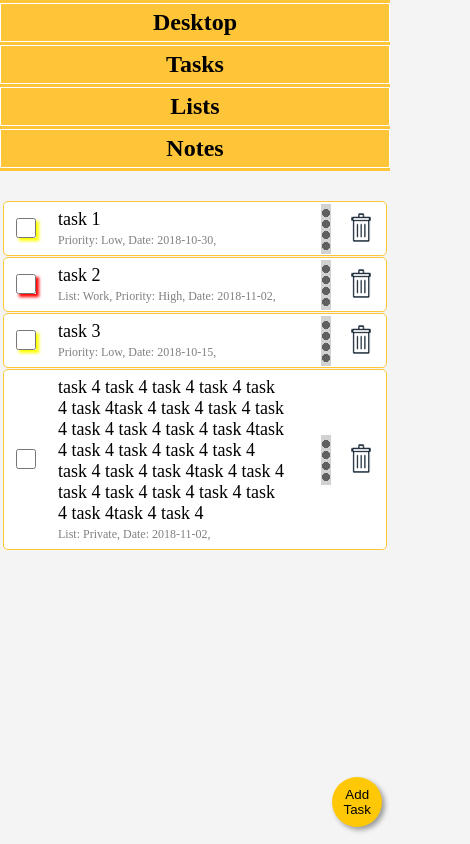
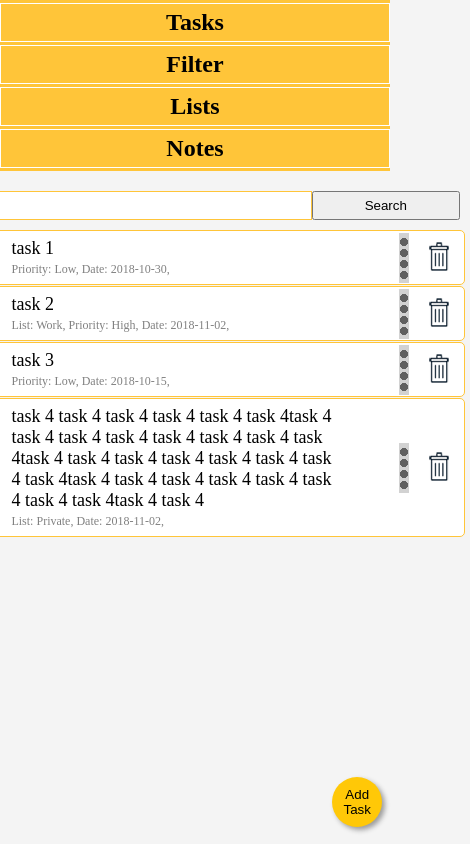
Before and after one commit to JoannaLigenza/Todo-List-React-Redux, a React (Create React App) app: page / in a window 390 px wide. Shown: the whole page, 470 px wide, since content can reach past the window. Built offline with nearby package versions, Linux system fonts and the light colour scheme.

Commit message:
task-list ans css changed

```diff
--- a/src/Add-task.js
+++ b/src/Add-task.js
@@ -2,7 +2,7 @@ import React, {Component} from 'react';
 import { connect } from 'react-redux';
 
 class AddTask extends Component {
-    state = { task: "Add new task", id: 5, list: "Default", date:"", time: "", priority: "None", color: "" }
+    state = { task: "Add new task", id: 5, list: "Default", date:"", time: "", priority: "None", color: "", moveTaskStyle: false }
     handleChange = (e) => {
         this.setState( {task: e.target.value} );
     };
@@ -17,7 +17,7 @@ class AddTask extends Component {
     addTask = (e) => {
         let id = this.state.id+1;
         this.setState( {id: id})
-        this.props.addTask(this.state.task, this.state.id, this.state.list, this.state.date, this.state.time, this.state.priority, this.state.color);
+        this.props.addTask(this.state.task, this.state.id, this.state.list, this.state.date, this.state.time, this.state.priority, this.state.color, this.state.moveTaskStyle);
         this.setState( {task: "", date: ""})
     };
     selectChange = (e) => {
@@ -109,7 +109,7 @@ const mapStateToProps = (state) => {            // state is form redux store (fr
 // Whenever addTask function is called, dispatch is running
 const mapDispatchToPost = (dispatch) => {
     return {
-        addTask: (task, id, list, date, time, priority, color) => { dispatch( { type: 'ADD_TASK', task: {task: task, id: id, checked: false, edit: false, list: list, date: date, time: time, priority: priority, color: color}} ) },
+        addTask: (task, id, list, date, time, priority, color, style) => { dispatch( { type: 'ADD_TASK', task: {task: task, id: id, checked: false, edit: false, list: list, date: date, time: time, priority: priority, color: color, moveTaskStyle: style}} ) },
         hideAddNewTask: () => { dispatch( {type: 'HIDE_ADD_TASK_AREA'} ) }
     }
 }
--- /dev/null
+++ b/src/Search.js
@@ -0,0 +1,50 @@
+import React, {Component} from 'react';
+import { connect } from 'react-redux';
+
+class Search extends Component {
+    state = { search: "", value: this.props.defaultValue}
+
+    handleChange = (e) => {
+        this.setState( {search: e.target.value} )
+    }
+
+    defaultValue = () => {
+       // console.log(" this.props.filter.searchText ",  this.props.filter.searchText)
+       // return this.props.filter.searchText
+    }
+
+    // handleSearch = () => {
+    //     //console.log("this.state.search ", this.state.search)
+    //     return this.state.search
+    // }
+
+    render() {
+
+        return (
+        <div id="search-area">
+            <input type="search" id="search-input" defaultValue={this.props.filter.searchText} onChange={this.handleChange}></input>
+            <button id="search-button" onClick={ () => {this.props.handleSearch(this.state.search); this.defaultValue()} }>Search</button>
+        </div>
+    )
+    }
+}
+
+
+
+
+
+const mapStateToProps = (state) => {            // state is form redux store (from imported connect)
+    return {
+        tasks: state.tasks,
+        filter: state.filter
+    }
+}
+
+// const mapDispatchToPost = (dispatch) => {
+//     return {
+//         filterTasks: (filter, value) => { dispatch( {type: 'FILTER_TASKS', filter: filter, value: value} ) },
+//         //deleteAllTasks: () => { dispatch( {type: 'DELETE_All_TASKS'} ) }
+//     }
+// }
+
+export default connect(mapStateToProps)(Search);
--- a/src/TaskList.js
+++ b/src/TaskList.js
@@ -3,9 +3,18 @@ import { connect } from 'react-redux';
 import AddTaskDiv from './AddTaskDiv.js';
 import EditTask from './Edit-task.js';
 import AddListDiv from './AddListDiv.js';
+import Search from './Search.js';
 
 class TaskList extends Component {
-    state = { tasks: this.props.tasks }
+    state = { tasks: this.props.tasks, searchText: this.props.filter.searchText }
+
+    // handleSearch = (searchText) => {
+    //         console.log("wcisniety")
+    //         console.log("searchText ", searchText)
+    //         // const searching = this.props.tasks.filter(task => {
+    //             // filtrowanie zadan
+    //         // })
+    //     }
 
     render() {
 
@@ -38,7 +47,7 @@ class TaskList extends Component {
             e.preventDefault();
             e.stopPropagation();
             e.dataTransfer.dropEffect = 'move';
-            const newTasks = this.state.tasks.map( task => {
+            const newTasks = this.props.tasks.map( task => {
                 if (task.id === id) {
                     task.moveTaskStyle = true
                 }
@@ -53,12 +62,13 @@ class TaskList extends Component {
             // if(e.target === null) {return};
             // if(e.target.tagName !== "LI") {return};
             //e.target.closest(".one-task").classList.remove("one-task-dragover");
-            const newTasks = this.state.tasks.map( task => {
+            const newTasks = this.props.tasks.map( task => {
                 if (task.id === id) {
                     task.moveTaskStyle = false
                 }
                 return task
             })
+            // setState render component, so each time dragleaveHandler is performed, state read tasks from store
             this.setState( {tasks: newTasks})
         }
 
@@ -87,7 +97,22 @@ class TaskList extends Component {
             this.props.changeTasksOrder(tasksCopy);
         }
 
-        const filteringTask = this.props.tasks.filter( task => {
+        const handleSearch = (searchText) => {
+            this.setState( { searchText: searchText} );
+            this.props.search(searchText)
+            console.log("searchText ", searchText)
+        }
+
+        const search = this.props.tasks.filter( task => {
+            if(task.task.includes(this.props.filter.searchText) ) {
+                return task
+            }
+            return null
+        })
+
+        //console.log("search ", this.props.filter.searchText)
+
+        const filteringTask = search.filter( task => {
             const {filter} = this.props
             if (filter.list === "Default" && filter.priority === "All") {
                 return task
@@ -98,7 +123,7 @@ class TaskList extends Component {
             if (filter.priority !== "All" && filter.list === "Default") {
                 return task.priority === filter.priority
             }
-            return task
+            return null
         })
 
         const alltasks = filteringTask.map( task => {
@@ -125,7 +150,7 @@ class TaskList extends Component {
                 }
             }
 
-        return <li className={task.moveTaskStyle ? ("one-task one-task-dragover") : ("one-task") }
+            return <li className={task.moveTaskStyle ? ("one-task one-task-dragover") : ("one-task") }
                     key={task.id} id={task.id}
                     style={ task.checked===true || task.edit===true ? ({backgroundColor:"#f6f6f6"}) : (null) }
                     draggable="true" onDragStart={ (e) => {onDragStart(e, task.id) }}
@@ -161,7 +186,7 @@ class TaskList extends Component {
             <div id="task-list-container">
                 <div id="round-button-area">
                     <button className="add-task-button" onClick={this.props.showAddNewTask}>Add Task</button>
-                    {/* <button className="show-all-buttton" onClick={ () => {filterTasks("none")} }>Show All</button> */}
+                    <Search handleSearch={handleSearch} defaultValue={this.state.searchText}/>
                 </div>
 
                 <div><AddTaskDiv /></div>
@@ -192,7 +217,8 @@ const mapDispatchToPost = (dispatch) => {
         editTask: (id) => { dispatch( { type: 'SHOW_EDIT_TASK', id: id} ) },
         showAddNewTask: () => { dispatch( {type: 'SHOW_ADD_TASK_AREA'} ) },
         changeTasksOrder: (newOrder) => { dispatch( {type: 'CHANGE_TASKS_ORDER', newOrder: newOrder } ) },
-        // filterTasks: (filter, value) => { dispatch( {type: 'FILTER_TASKS', filter: filter, value: value} ) }
+        // filterTasks: (filter, value) => { dispatch( {type: 'FILTER_TASKS', filter: filter, value: value} ) },
+        search: (searchText) => { dispatch( {type: 'SEARCH', searchText: searchText} ) },
     }
 }
 
--- a/src/css/addTask.css
+++ b/src/css/addTask.css
@@ -22,14 +22,14 @@
   background-color: white;
 }
 
-@media screen and (max-width: 500px) {
+@media screen and (max-width: 850px) {
   .add-priority select, .add-priority input, .edit-task-proprty select, .edit-task-proprty input {
     margin: 0px;
     height: 50px;
   }
 }
 
-@media screen and (max-width: 500px) {
+@media screen and (max-width: 850px) {
   .add-priority input {
     padding: 0 5px;
   }
@@ -98,7 +98,7 @@ input[type="radio"] {
   width: 70px;
 }
 
-@media screen and (max-width: 500px) {
+@media screen and (max-width: 850px) {
   .edit-task-proprty input {
     padding: 0 5px;
   }
--- a/src/css/index.css
+++ b/src/css/index.css
@@ -23,12 +23,12 @@ body {
 }
 
 #menu, #tasks {
-  min-width: 300px;
   height: auto;
   text-align: center;
 }
 
 #menu {
+  min-width: 300px;
   /* flex grow / shrink, basis */
   -webkit-box-flex: 1;
       -ms-flex: 1;
@@ -36,22 +36,17 @@ body {
   background-color: #ffc539;
 }
 
-@media screen and (max-width: 500px) {
+@media screen and (max-width: 850px) {
   #menu h4 {
     display: none;
   }
 }
 
 #tasks {
+  min-width: 550px;
   -webkit-box-flex: 3;
       -ms-flex: 3;
           flex: 3;
   padding-bottom: 60px;
 }
-
-#test {
-  width: 500px;
-  height: 700px;
-  background-color: red;
-}
 /*# sourceMappingURL=index.css.map */
--- a/src/css/menuArea.css
+++ b/src/css/menuArea.css
@@ -36,7 +36,7 @@
   border: 1px solid #fff;
 }
 
-@media screen and (max-width: 500px) {
+@media screen and (max-width: 850px) {
   .ovlp-title {
     padding: 5px;
   }
@@ -46,13 +46,13 @@
   border: 3px solid #fff;
 }
 
-@media screen and (max-width: 500px) {
+@media screen and (max-width: 850px) {
   .ovlp-title-active {
     padding: 5px;
   }
 }
 
-@media screen and (max-width: 500px) {
+@media screen and (max-width: 850px) {
   .ovlp-descr-p {
     margin: 0 0 10px 0;
   }
--- a/src/css/tasksArea.css
+++ b/src/css/tasksArea.css
@@ -1,3 +1,86 @@
+#round-button-area {
+  width: 52%;
+  display: -webkit-box;
+  display: -ms-flexbox;
+  display: flex;
+  -webkit-box-pack: justify;
+      -ms-flex-pack: justify;
+          justify-content: space-between;
+  float: right;
+  margin: 10px;
+}
+
+@media screen and (max-width: 850px) {
+  #round-button-area {
+    display: block;
+    width: 90%;
+  }
+}
+
+.add-task-button {
+  width: 50px;
+  height: 50px;
+  background-color: #ffc807;
+  border: 0 solid;
+  border-radius: 50px;
+  outline: none;
+  -webkit-box-shadow: 3px 3px 5px #9c9c9c;
+          box-shadow: 3px 3px 5px #9c9c9c;
+}
+
+.add-task-button:active {
+  -webkit-box-shadow: 1px 1px 5px #9c9c9c;
+          box-shadow: 1px 1px 5px #9c9c9c;
+  -webkit-transform: translateX(1px) translateY(1px);
+          transform: translateX(1px) translateY(1px);
+}
+
+@media screen and (max-width: 850px) {
+  .add-task-button {
+    position: fixed;
+    bottom: 2%;
+    right: 2%;
+  }
+}
+
+#search-area {
+  width: 90%;
+  display: -webkit-box;
+  display: -ms-flexbox;
+  display: flex;
+  -webkit-box-pack: end;
+      -ms-flex-pack: end;
+          justify-content: flex-end;
+  -webkit-box-align: center;
+      -ms-flex-align: center;
+          align-items: center;
+}
+
+@media screen and (max-width: 850px) {
+  #search-area {
+    width: 100%;
+    float: right;
+  }
+}
+
+#search-area #search-input {
+  width: 60%;
+  padding: 6px;
+  outline: none;
+  border: 1px solid #ffc539;
+}
+
+@media screen and (max-width: 850px) {
+  #search-area #search-input {
+    width: 70%;
+  }
+}
+
+#search-area #search-button {
+  width: 30%;
+  padding: 5px;
+}
+
 #task-list, #note-list {
   text-align: left;
   list-style: none;
@@ -29,7 +112,7 @@
   background-color: #ffc539;
 }
 
-@media screen and (max-width: 500px) {
+@media screen and (max-width: 850px) {
   .add-task-div-hidden, .add-list-div-hidden {
     top: 0px;
   }
@@ -56,13 +139,13 @@
   z-index: 3;
 }
 
-@media screen and (max-width: 500px) {
+@media screen and (max-width: 850px) {
   .add-task-div-visible, .add-list-div-visible {
     top: 0px;
   }
 }
 
-@media screen and (max-width: 500px) {
+@media screen and (max-width: 850px) {
   .add-task-div-visible {
     height: 430px;
   }
@@ -109,7 +192,7 @@
   border: 1px solid #ffc539;
 }
 
-@media screen and (max-width: 500px) {
+@media screen and (max-width: 850px) {
   .one-task, .one-note {
     margin: 1px auto;
   }
@@ -149,7 +232,7 @@
   outline-color: grey;
 }
 
-@media screen and (max-width: 500px) {
+@media screen and (max-width: 850px) {
   .task-p-area {
     width: 60%;
   }
@@ -166,7 +249,7 @@
   font-size: 18px;
 }
 
-@media screen and (max-width: 500px) {
+@media screen and (max-width: 850px) {
   .task-text {
     padding: 5px 0 0 0;
   }
@@ -179,7 +262,7 @@
   color: grey;
 }
 
-@media screen and (max-width: 500px) {
+@media screen and (max-width: 850px) {
   .task-property {
     margin: 3px 0 5px 0;
     font-size: 12px;
@@ -253,44 +336,6 @@
   outline-color: grey;
 }
 
-#round-button-area {
-  width: 52%;
-  display: -webkit-box;
-  display: -ms-flexbox;
-  display: flex;
-  -webkit-box-pack: justify;
-      -ms-flex-pack: justify;
-          justify-content: space-between;
-  float: right;
-  margin: 10px;
-}
-
-.add-task-button {
-  width: 50px;
-  height: 50px;
-  background-color: #ffc807;
-  border: 0 solid;
-  border-radius: 50px;
-  outline: none;
-  -webkit-box-shadow: 3px 3px 5px #9c9c9c;
-          box-shadow: 3px 3px 5px #9c9c9c;
-}
-
-.add-task-button:active {
-  -webkit-box-shadow: 1px 1px 5px #9c9c9c;
-          box-shadow: 1px 1px 5px #9c9c9c;
-  -webkit-transform: translateX(1px) translateY(1px);
-          transform: translateX(1px) translateY(1px);
-}
-
-@media screen and (max-width: 500px) {
-  .add-task-button {
-    position: fixed;
-    bottom: 2%;
-    right: 2%;
-  }
-}
-
 #show-all-button, #delete-all-button {
   width: 120px;
   height: 50px;
@@ -317,7 +362,7 @@
           transform: translateX(1px) translateY(1px);
 }
 
-@media screen and (max-width: 500px) {
+@media screen and (max-width: 850px) {
   #show-all-button, #delete-all-button {
     height: 40px;
     padding: 5px;
--- a/src/reducers/rootReducer.js
+++ b/src/reducers/rootReducer.js
@@ -24,17 +24,18 @@ const initState = {
             {note: "Sample note", id: 1},
         ],
     overlaps: [
-            { id: 1, title: "Desktop", description: "", visibility: false, style: {border: "none"} },
-            { id: 2, title: "Tasks", description: "", visibility: false, style: {border: "none"}},
+            { id: 1, title: "Tasks", description: "", visibility: false, style: {border: "none"} },
+            { id: 2, title: "Filter", description: "", visibility: false, style: {border: "none"}},
             { id: 3, title: "Lists", description: "", visibility: false, style: {border: "none"} },
             { id: 4, title: "Notes", description: "", visibility: false, style: {border: "none"} },
         ],
     filter:
-        {list: "Default", priority: "All"}
+        {list: "Default", priority: "All", searchText: ""}
 
 }
 
 const rootReducer = (state = initState, action) => {
+    console.log("store ", state.filter)
     if (action.type === 'ADD_TASK') {
         return {
             ...state,
@@ -221,26 +222,33 @@ const rootReducer = (state = initState, action) => {
         }
     }
     if (action.type === 'FILTER_TASKS') {
-        //console.log("filterrrrrrrrrr ", state.filter.list)
+        //console.log("store ", state.filter)
        // console.log("checked ", state.filter.checked)
         const filter = ( ()  => {
             if (action.filter === "list") {
-                return  { list: action.value,
+                return  {...state.filter, list: action.value,
                 priority: "All" }
             }
             if (action.filter === "priority") {
-                return { list: "Default",
+                return {...state.filter, list: "Default",
                 priority: action.value }
             }
             if (action.filter === "none") {
-                return { list: "Default",
-                priority: "All" }
+                return {list: "Default",
+                priority: "All", searchText: "" }
             }
         })
         //console.log("state.filter.list ", state.filter.list)
         return {
             ...state,
             filter: filter()
+        }
+    }
+    if (action.type === 'SEARCH') {
+        // console.log("store ", state.filter)
+        return {
+            ...state,
+            filter: {...state.filter, searchText:  action.searchText}
         }
     }
     if (action.type === 'CHANGE_TASKS_ORDER') {
@@ -251,7 +259,6 @@ const rootReducer = (state = initState, action) => {
             tasks: action.newOrder
         }
     }
-
     return state;
 }
 
--- a/src/scss/source/addTask.scss
+++ b/src/scss/source/addTask.scss
@@ -19,7 +19,7 @@
     appearance: none;
     border-radius: 2px;
     background-color: white;
-    @include mediaQuery(500px) {
+    @include mediaQuery(850px) {
        margin: 0px;
        height: 50px;
     }
@@ -32,7 +32,7 @@
 
 .add-priority input {
     @extend %add-priority;
-    @include mediaQuery(500px) {
+    @include mediaQuery(850px) {
         padding: 0 5px;
     }
 }
@@ -73,7 +73,7 @@ input[type="date"]::-webkit-calendar-picker-indicator {
 //     display: inline-block;
 //     margin: 20px;
 //     border: 1px solid red;
-//     @include mediaQuery(500px) {
+//     @include mediaQuery(850px) {
 //     margin: 2px;
 //   }
 //     }
@@ -130,7 +130,7 @@ input[type="radio"] {
 
 .edit-task-proprty input {
     @extend %add-priority;
-    @include mediaQuery(500px) {
+    @include mediaQuery(850px) {
         padding: 0 5px;
     }
 }
--- a/src/scss/source/index.scss
+++ b/src/scss/source/index.scss
@@ -21,13 +21,13 @@ body {
 }
 
 %menu-tasks {
-  min-width: 300px;
   // min-height: 760px;
   height: auto;
   text-align: center;
 }
 
 #menu {
+  min-width: 300px;
   @extend %menu-tasks;
   /* flex grow / shrink, basis */
   flex: 1;
@@ -35,19 +35,14 @@ body {
 }
 
 #menu h4 {
-  @include mediaQuery(500px) {
+  @include mediaQuery(850px) {
     display: none;
   }
 }
 
 #tasks {
+  min-width: 550px;
   @extend %menu-tasks;
   flex: 3;
   padding-bottom: 60px;
 }
-
-#test {
-  width: 500px;
-  height: 700px;
-  background-color: red;
-}
--- a/src/scss/source/menuArea.scss
+++ b/src/scss/source/menuArea.scss
@@ -38,7 +38,7 @@
 .ovlp-title {
     @extend %ovlp;
     border: 1px solid $ovlp-border-color;
-    @include mediaQuery(500px) {
+    @include mediaQuery(850px) {
         padding: 5px;
     }
 }
@@ -46,13 +46,13 @@
     @extend %ovlp;
     // box-sizing: border-box;
     border: 3px solid $ovlp-border-color;
-    @include mediaQuery(500px) {
+    @include mediaQuery(850px) {
         padding: 5px;
     }
 }
 
 .ovlp-descr-p {
-    @include mediaQuery(500px) {
+    @include mediaQuery(850px) {
         margin: 0 0 10px 0;
     }
 }
--- a/src/scss/source/tasksArea.scss
+++ b/src/scss/source/tasksArea.scss
@@ -1,5 +1,65 @@
 @import '../variables';
 @import './mixin';
+
+
+#round-button-area {
+  width: 52%;
+  display: flex;
+  justify-content: space-between;
+  float: right;
+  margin: 10px;
+  @include mediaQuery(850px) {
+    display: block;
+    width: 90%
+  }
+}
+
+%button-round {
+  width: 50px;
+  height: 50px;
+  background-color: $button-border-color;
+  border: 0 solid;
+  border-radius: 50px;
+  outline: none;
+  box-shadow: 3px 3px 5px $button-shadow-color;
+}
+
+.add-task-button {
+  @extend %button-round;
+  &:active {
+    @include active;
+  }
+  @include mediaQuery(850px) {
+    position: fixed;
+    bottom: 2%;
+    right: 2%;
+  }
+}
+
+#search-area {
+  width: 90%;
+  display: flex;
+  justify-content: flex-end;
+  align-items: center;
+  // justify-content: center;
+  @include mediaQuery(850px) {
+    width: 100%;
+    float: right;
+  }
+  #search-input {
+    width: 60%;
+    padding: 6px;
+    outline: none;
+    border: 1px solid $main-color;
+    @include mediaQuery(850px) {
+      width: 70%;
+    }
+  }
+  #search-button {
+    width: 30%;
+    padding: 5px;
+  }
+}
 
 %task-note-list {
   text-align: left;
@@ -37,7 +97,7 @@
   left: 4%;
   transition: height 0.5s ease;
   background-color: $main-color;
-  @include mediaQuery(500px) {
+  @include mediaQuery(850px) {
     top: 0px;
   }
 }
@@ -67,14 +127,14 @@
   border: 5px double #bbb;
   box-shadow: 5px 5px 2px rgba(77, 77, 77, 0.8);
   z-index: 3;
-  @include mediaQuery(500px) {
+  @include mediaQuery(850px) {
     top: 0px;
   }
 }
 
 .add-task-div-visible {
     @extend %add-task-list-div-visible;
-    @include mediaQuery(500px) {
+    @include mediaQuery(850px) {
         height: 430px;
     }
 }
@@ -113,7 +173,7 @@
   align-items: center;
   /* transition: margin 1s ease; */
   border: 1px solid $main-color;
-  @include mediaQuery(500px) {
+  @include mediaQuery(850px) {
     margin: 1px auto;
   }
 }
@@ -161,7 +221,7 @@
   margin-left: 10px;
   margin-right: 50px;
   outline-color: grey;
-  @include mediaQuery(500px) {
+  @include mediaQuery(850px) {
     width: 60%;
   }
 }
@@ -180,7 +240,7 @@
 
 .task-text {
   @extend %task;
-  @include mediaQuery(500px) {
+  @include mediaQuery(850px) {
     padding: 5px 0 0 0;
   }
 }
@@ -191,7 +251,7 @@
   padding: 0;
   font-size: 14px;
   color: grey;
-  @include mediaQuery(500px) {
+  @include mediaQuery(850px) {
     margin: 3px 0 5px 0;
     font-size: 12px;
   }
@@ -249,36 +309,6 @@
   outline-color: grey;
 }
 
-#round-button-area {
-  width: 52%;
-  display: flex;
-  justify-content: space-between;
-  float: right;
-  margin: 10px;
-}
-
-%button-round {
-  width: 50px;
-  height: 50px;
-  background-color: $button-border-color;
-  border: 0 solid;
-  border-radius: 50px;
-  outline: none;
-  box-shadow: 3px 3px 5px $button-shadow-color;
-}
-
-.add-task-button {
-  @extend %button-round;
-  &:active {
-    @include active;
-  }
-  @include mediaQuery(500px) {
-    position: fixed;
-    bottom: 2%;
-    right: 2%;
-  }
-}
-
 %button-menu {
   padding: 10px;
   background-color: $button-color;
@@ -299,7 +329,7 @@
   &:active {
     @include active;
   }
-  @include mediaQuery(500px) {
+  @include mediaQuery(850px) {
     height: 40px;
     padding: 5px;
   }
```
